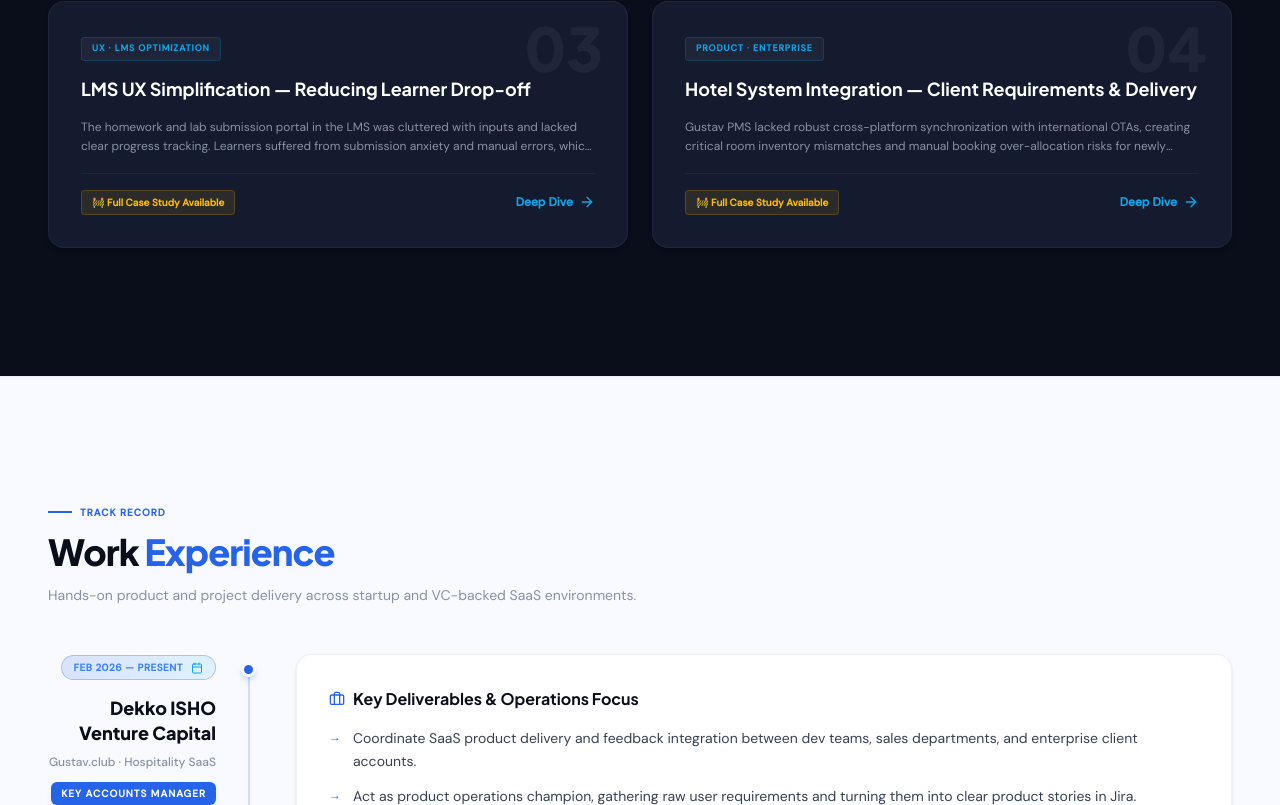
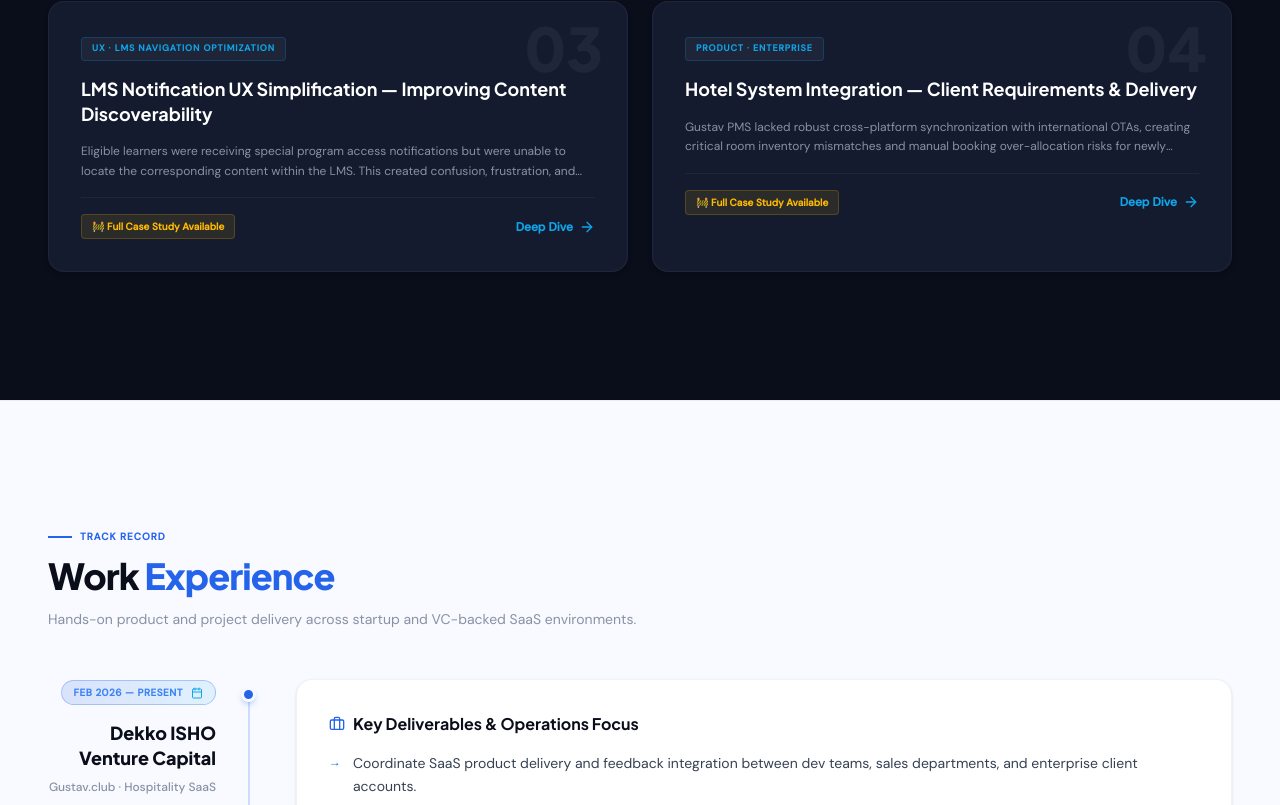
Before and after one commit to omarhasnain/omar-hasnain-mahmud-portfolio, a React (Vite) app: page / in a window 1280 px wide. Shown: the part 3075-3880 px from the top of the page. Built offline with nearby package versions, Linux system fonts and the light colour scheme.

Commit message:
v1.0 updates

```diff
--- a/src/data.ts
+++ b/src/data.ts
@@ -37,18 +37,20 @@ export const CASE_STUDIES: CaseStudy[] = [
   {
     id: "lms-ux-simplification",
     num: "03",
-    tag: "UX · LMS Optimization",
-    title: "LMS UX Simplification — Reducing Learner Drop-off",
-    problem: "The homework and lab submission portal in the LMS was cluttered with inputs and lacked clear progress tracking. Learners suffered from submission anxiety and manual errors, which filled customer support queues with repetitive tickets.",
-    role: "UX & Operations Lead",
+    tag: "UX · LMS Navigation Optimization",
+    title: "LMS Notification UX Simplification — Improving Content Discoverability",
+    problem: "Eligible learners were receiving special program access notifications but were unable to locate the corresponding content within the LMS. This created confusion, frustration, and reduced engagement, with around 50 learners reporting difficulty accessing materials despite being qualified.",
+    role: "Core Operations Team Member — Process & Learner Experience Optimization",
     actions: [
-      "Analyzed support feedback trends and recorded user sessions of 50+ students struggling with homework uploads.",
-      "Created wireframes and interactive flows to substitute a multi-field submission form with a drag-and-drop progress wizard.",
-      "Implemented live validation checks (e.g. invalid GitHub URL detection) before submission, coupled with encouraging progress indicators."
+      "Monitored learner engagement patterns and identified irregular participation among qualified students.",
+    "Conducted direct outreach to affected learners to understand barriers preventing them from accessing program content.",
+    "Identified a UX gap where notification messages lacked a direct navigation path to the relevant content section.",
+    "Proposed a direct anchor-link solution within notification messages to allow one-click access to the correct content area.",
+    "Collaborated with engineering and operations stakeholders to validate feasibility and support implementation of the solution."
     ],
-    outcome: "Transformed student confidence on key submission milestones, drastically streamlining course operations while lifting student self-service scores.",
-    impactMetrics: ["45% reduction in submission support queries", "28% lift in first-time correct submissions", "98% user satisfaction on the new flow"],
-    stakeholders: ["Customer Success Staff", "LMS Development Squad", "Course Directors"]
+    outcome: "Improved content accessibility and reduced navigation friction by enabling direct access from notifications to relevant learning content. The solution was later implemented and improved overall learner engagement within the platform.",
+    impactMetrics: ["~40% reduction in navigation related support queries", "~72% of affected learners experienced improved access clarity", "Saved ~65 minutes of operational workload and ~50+ support calls per batch cycle through UX navigation simplification."],
+    stakeholders: ["L-1 Web Learners", "Operations Team", "Engineering Team"]
   },
   {
     id: "hotel-system-integration",
@@ -73,7 +75,7 @@ export const EXPERIENCE: ExperienceItem[] = [
     period: "Feb 2026 — Present",
     company: "Dekko ISHO Venture Capital",
     sub: "Gustav.club · Hospitality SaaS",
-    role: "Key Accounts Manager",
+    role: "Technical Accounts Manager",
     highlights: [
       "Coordinate SaaS product delivery and feedback integration between dev teams, sales departments, and enterprise client accounts.",
       "Act as product operations champion, gathering raw user requirements and turning them into clear product stories in Jira.",
```
